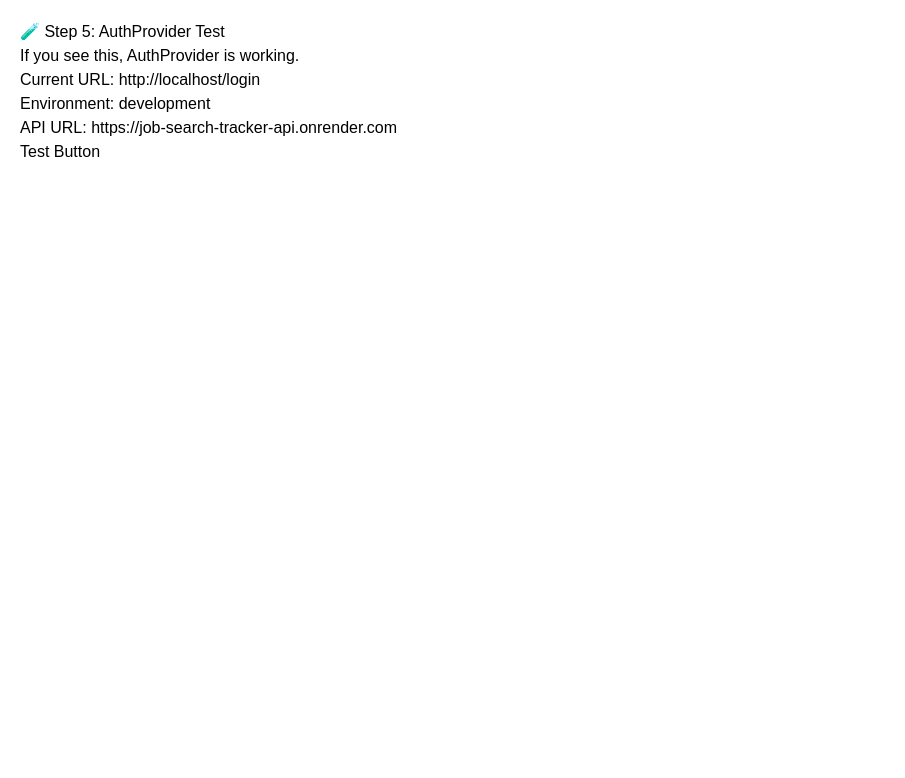
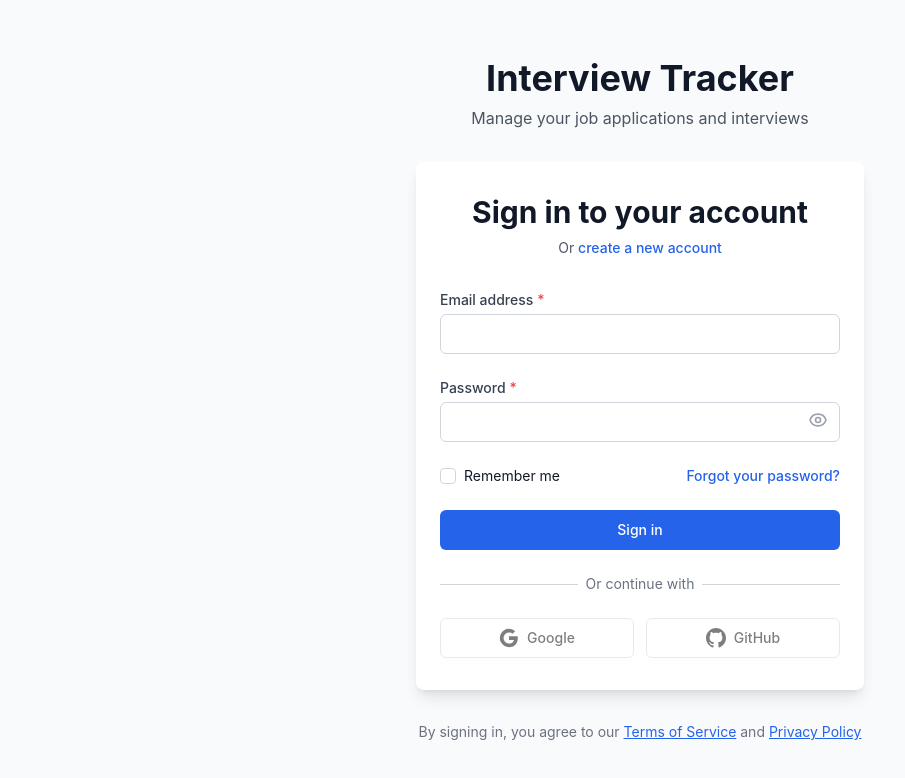
Before and after one commit to haim9798/job-search-tracker-frontend, a React (Create React App) app: page /login in a window 1280 px wide. Shown: the top 778 px of the page, without its empty margins (0-905 px from the left). Built offline with nearby package versions, Linux system fonts and the light colour scheme; no server answers.

Commit message:
STEP 6: Add Router and routes (skip CacheProvider - it's causing the hang)
- Added Router and all routes back
- Added all page components
- This will test if the full app works without CacheProvider
- Should redirect to /dashboard and show the login page

```diff
--- a/src/App.tsx
+++ b/src/App.tsx
@@ -28,27 +28,35 @@
     // Example: Sentry.captureException(error, { contexts: { react: errorInfo } });
   };
 
-  // STEP 5: Add AuthProvider (skip CacheProvider - it's causing the hang)
-  console.log('🧪 STEP 5: Adding AuthProvider (skipping CacheProvider)');
+  // STEP 6: Add Router and routes (skip CacheProvider - it's causing the hang)
+  console.log('🧪 STEP 6: Adding Router and routes (skipping CacheProvider)');
 
   return (
     <ErrorBoundary onError={handleGlobalError}>
       <ThemeProvider>
         <QueryProvider>
           <AuthProvider>
-            <div style={{ padding: '20px', fontFamily: 'Arial, sans-serif' }}>
-              <h1>🧪 Step 5: AuthProvider Test</h1>
-              <p>If you see this, AuthProvider is working.</p>
-              <p>Current URL: {window.location.href}</p>
-              <p>Environment: {process.env.NODE_ENV}</p>
-              <p>API URL: https://job-search-tracker-api.onrender.com</p>
-              <button onClick={() => {
-                console.log('Button clicked!');
-                alert('Button works!');
-              }}>
-                Test Button
-              </button>
-            </div>
+            <Router>
+              <Routes>
+                {/* Public routes */}
+                <Route path="/login" element={<LoginPage />} />
+                <Route path="/register" element={<RegisterPage />} />
+
+                {/* Protected routes */}
+                <Route path="/dashboard" element={<DashboardPage />} />
+                <Route path="/positions" element={<PositionsPage />} />
+                <Route path="/positions/create" element={<CreatePositionPage />} />
+                <Route path="/positions/:id" element={<PositionDetailsPage />} />
+                <Route path="/positions/:id/edit" element={<EditPositionPage />} />
+                <Route path="/statistics" element={<StatisticsPage />} />
+
+                {/* Default redirect */}
+                <Route path="/" element={<Navigate to="/dashboard" replace />} />
+
+                {/* Catch all route */}
+                <Route path="*" element={<Navigate to="/dashboard" replace />} />
+              </Routes>
+            </Router>
           </AuthProvider>
         </QueryProvider>
       </ThemeProvider>
```
